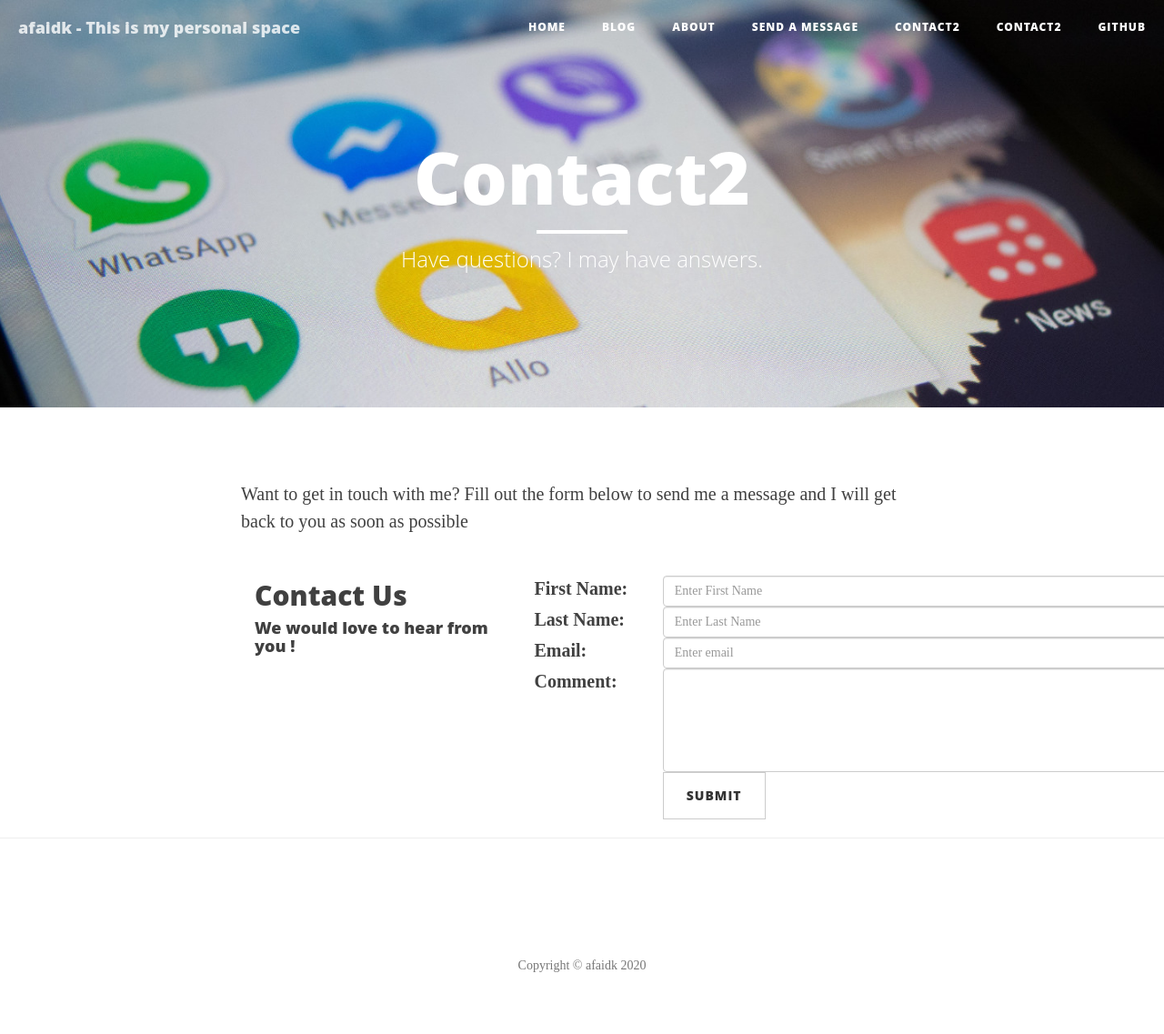
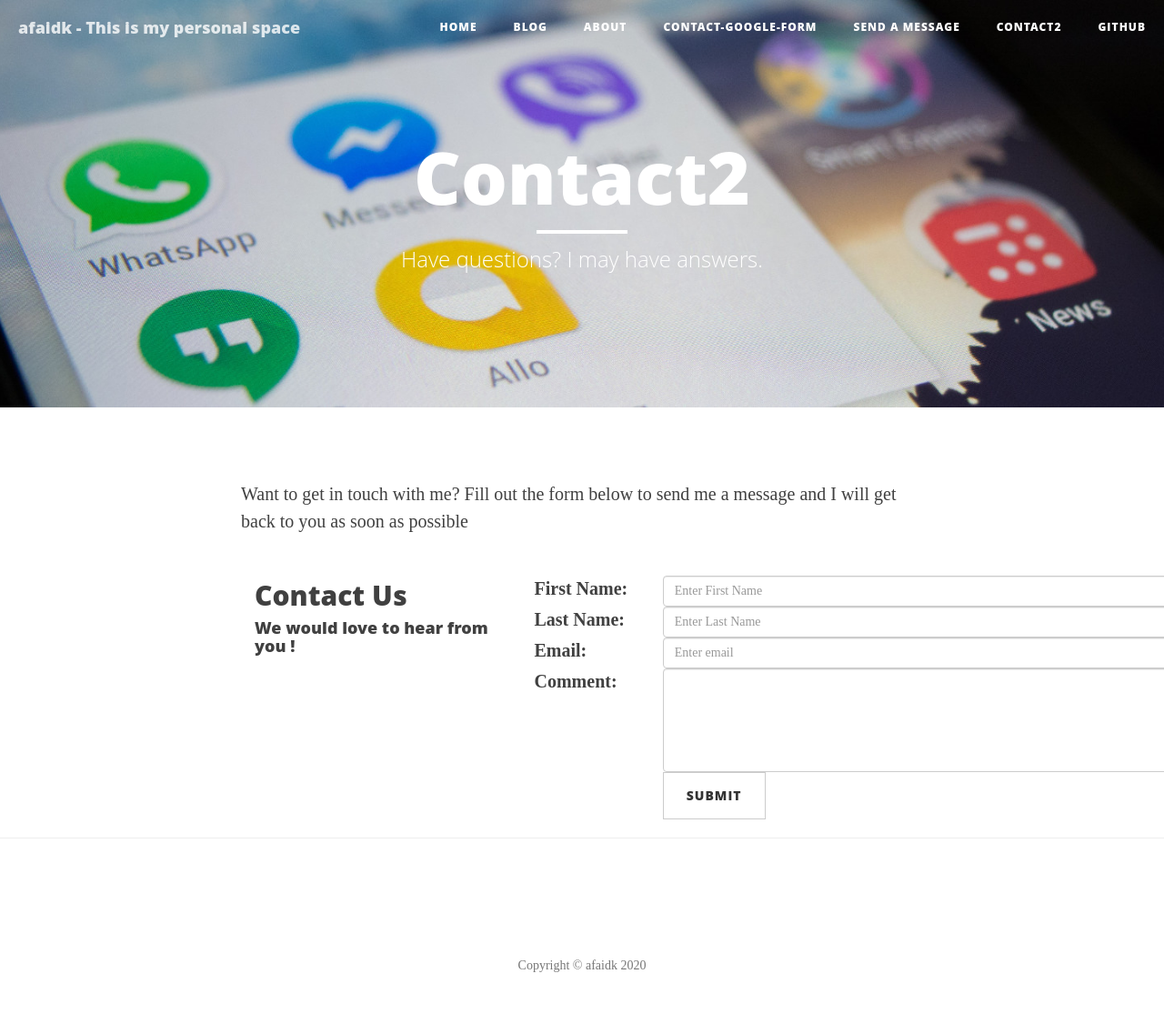
Before and after one commit to afaidk/afaidk.github.io, a Jekyll site: the page built from contact3.html, in a window 1280 px wide. Shown: the whole page at 91% size. Built offline with Jekyll 4.4.1, drawn with Linux system fonts in a browser that asks for light colours.

Commit message:
fixing contact forms

```diff
--- a/contact2.html
+++ b/contact-google-form.html
@@ -1,6 +1,6 @@
 ---
 layout: page
-title: "Contact2"
+title: "Contact-Google-Form"
 description: "Have questions? I may have answers."
 header-img: "img/contact-me.jpg"
 ---
--- a/contact3.html
+++ b/contact3.html
@@ -35,9 +35,9 @@ header-img: "img/contact-me.jpg"
 				  </div>
 				</div>
 				<div class="form-group">
-				  <label class="control-label col-sm-2" for="comment">Comment:</label>
+				  <label class="control-label col-sm-2" for="msg">Comment:</label>
 				  <div class="col-sm-10">
-					<textarea class="form-control" rows="5" id="comment"></textarea>
+					<textarea class="form-control" rows="5" id="msg" maxlength="500"></textarea>
 				  </div>
 				</div>
 				<div class="form-group">
```
